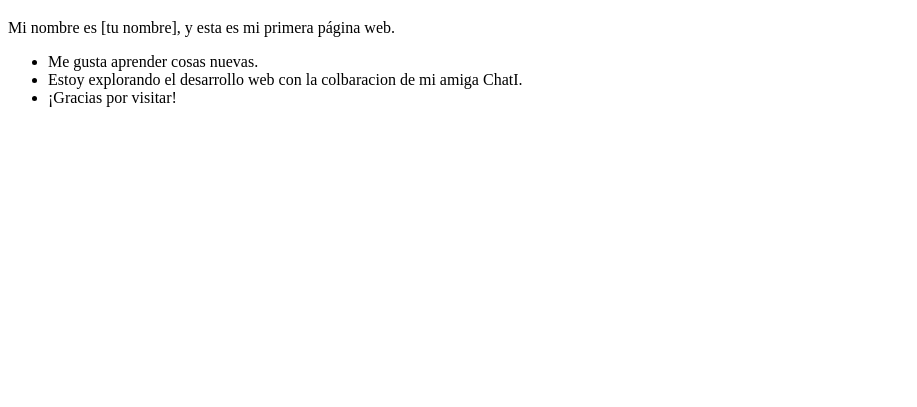
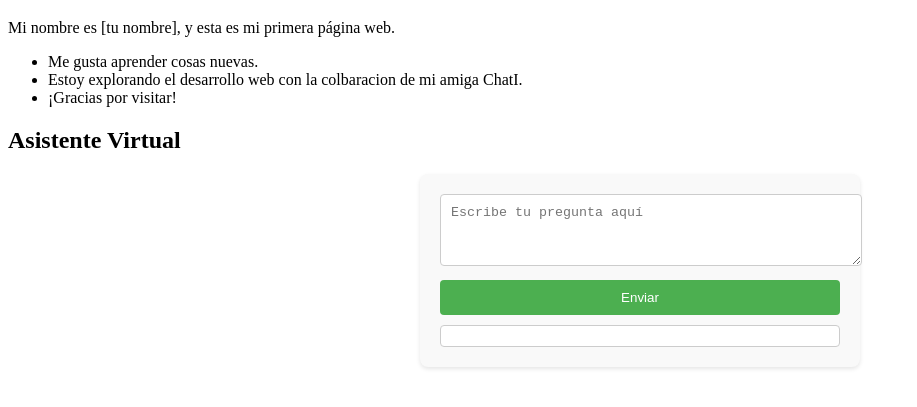
Before and after one commit to cesarsanbruno/web_01, a plain HTML site: page index.html in a window 1280 px wide. Shown: the part 61-468 px from the top of the page, without its empty margins (0-917 px from the left). Drawn offline with Linux system fonts and the light colour scheme.

Commit message:
Mi primera página webwe_01

```diff
--- a/index.html
+++ b/index.html
@@ -4,6 +4,7 @@
     <meta charset="UTF-8">
     <meta name="viewport" content="width=device-width, initial-scale=1.0">
     <title>Sobre mí</title>
+    <link rel="stylesheet" href="style.css">
 </head>
 <body>
     <h1>¡Bienvenidos a mi super página web!</h1>
@@ -13,5 +14,16 @@
         <li>Estoy explorando el desarrollo web con la colbaracion de mi amiga ChatI.</li>
         <li>¡Gracias por visitar!</li>
     </ul>
+
+    <section id="virtual-assistant">
+        <h2>Asistente Virtual</h2>
+        <div id="chat-container">
+            <textarea id="user-input" placeholder="Escribe tu pregunta aquí"></textarea>
+            <button onclick="sendMessage()">Enviar</button>
+            <div id="response"></div>
+        </div>
+    </section>
+
+
 </body>
 </html>
--- /dev/null
+++ b/style.css
@@ -0,0 +1,38 @@
+#chat-container {
+    width: 100%;
+    max-width: 400px;
+    margin: auto;
+    font-family: Arial, sans-serif;
+    text-align: center;
+    background-color: #f9f9f9;
+    padding: 20px;
+    border-radius: 8px;
+    box-shadow: 0 2px 4px rgba(0, 0, 0, 0.1);
+}
+#user-input {
+    width: 100%;
+    height: 50px;
+    margin-bottom: 10px;
+    border: 1px solid #ccc;
+    border-radius: 4px;
+    padding: 10px;
+}
+button {
+    width: 100%;
+    padding: 10px;
+    background-color: #4CAF50;
+    color: white;
+    border: none;
+    cursor: pointer;
+    border-radius: 4px;
+}
+button:hover {
+    background-color: #45a049;
+}
+#response {
+    margin-top: 10px;
+    padding: 10px;
+    border: 1px solid #ccc;
+    background-color: #fff;
+    border-radius: 4px;
+}
```
